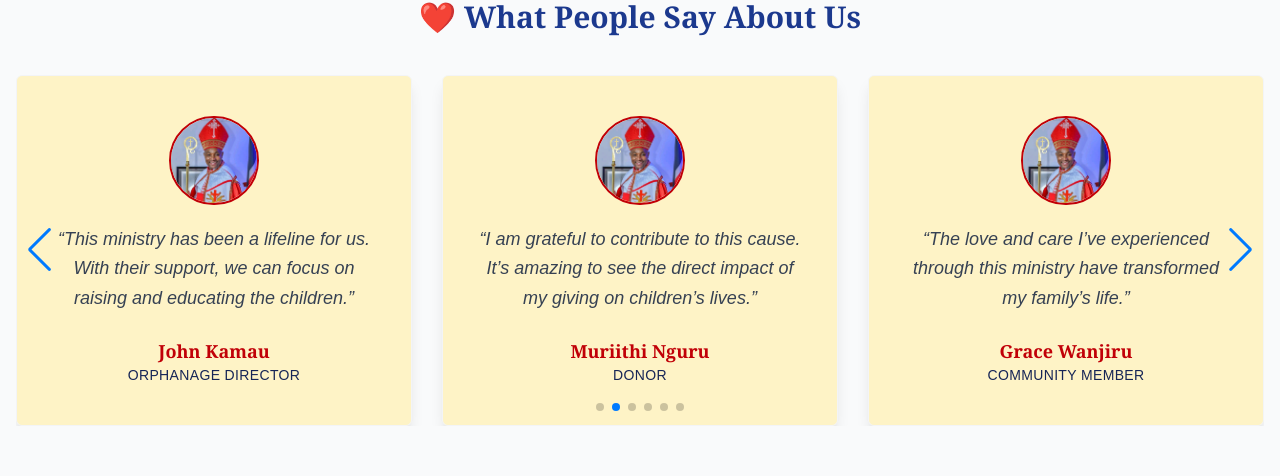
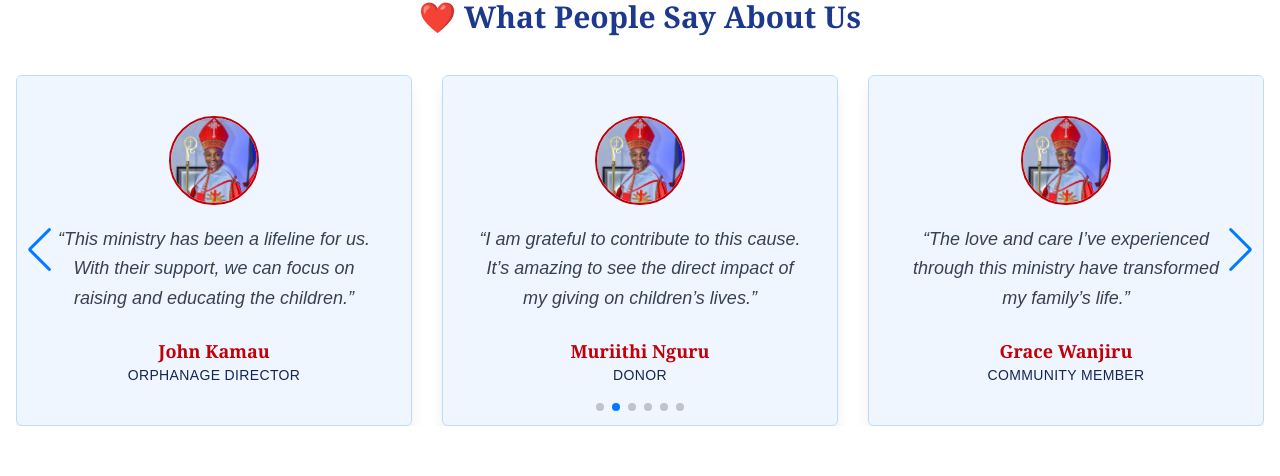
Before and after one commit to Seifuddin/Shammah, a Next.js app: page / in a window 1280 px wide. Shown: the part 3930-4406 px from the top of the page. Built offline with nearby package versions, Linux system fonts and the light colour scheme.

Commit message:
debugging

```diff
--- a/src/components/PraiseAndWorship.jsx
+++ b/src/components/PraiseAndWorship.jsx
@@ -62,7 +62,7 @@ export default function PraiseWorshipTeam() {
   const volunteers = useCounterAnimation(0, 80, 3);
 
   return (
-    <section className="w-full bg-gray-50">
+    <section className="w-full bg-white">
       <div className="container mx-auto px-4 grid grid-cols-1 lg:grid-cols-2 gap-12 items-center py-16">
         {/* Left Column – Text and Featured Image */}
         <motion.div
--- a/src/components/Testmonies.jsx
+++ b/src/components/Testmonies.jsx
@@ -71,7 +71,7 @@ const testimonials = [
 
 export default function Testimonys() {
   return (
-    <section className="w-full bg-gray-50 py-20">
+    <section className="w-full bg-white py-20">
       <div className="container mx-auto px-4 text-center">
         <motion.h2
           className="text-2xl md:text-3xl font-serif font-bold text-blue-900 mb-10"
@@ -101,7 +101,7 @@ export default function Testimonys() {
                 initial={{ opacity: 0, y: 30 }}
                 whileInView={{ opacity: 1, y: 0 }}
                 transition={{ duration: 0.6 }}
-                className="bg-amber-100 px-8 py-10 rounded-md shadow-lg border border-gray-100 h-full flex flex-col items-center"
+                className="bg-blue-50 px-8 py-10 rounded-md shadow-lg border border-blue-200 h-full flex flex-col items-center"
               >
                 <Image
                   src={t.image}
```
